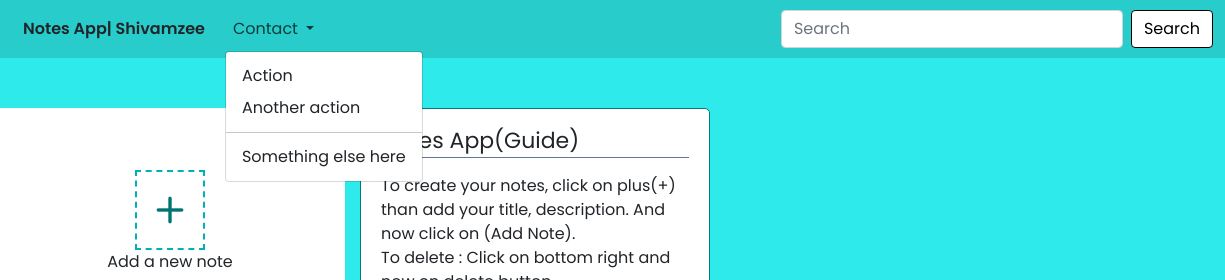
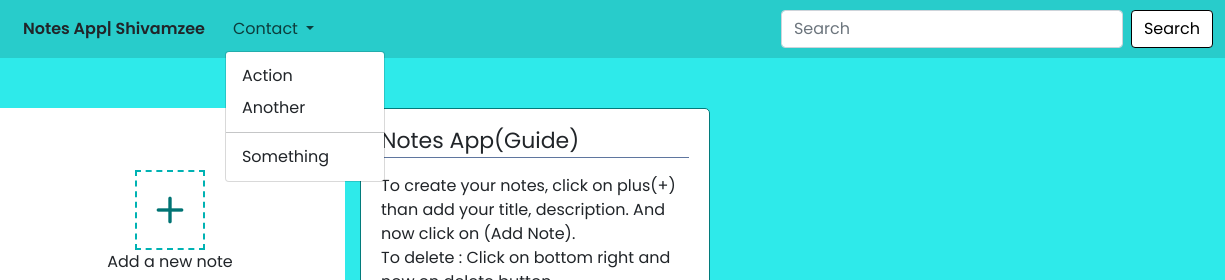
Before and after one commit to Shivamzee/JavaScript-Note-App, a plain HTML site: page JavaScript-Notes App/index.html in a window 1280 px wide. Both pictures are taken after a click on the button "Contact". Shown: the top 280 px of the page, 55-1280 px from the left. Drawn offline with nearby package versions, Linux system fonts and the light colour scheme; a web font is replaced by a local one.

```diff
--- a/JavaScript-Notes App/index.html
+++ b/JavaScript-Notes App/index.html
@@ -57,10 +57,10 @@
               </a>
               <ul class="dropdown-menu" aria-labelledby="navbarDropdown">
                 <li><a class="dropdown-item" href="#">Action</a></li>
-                <li><a class="dropdown-item" href="#">Another action</a></li>
+                <li><a class="dropdown-item" href="#">Another </a></li>
                 <li><hr class="dropdown-divider" /></li>
                 <li>
-                  <a class="dropdown-item" href="#">Something else here</a>
+                  <a class="dropdown-item" href="#">Something</a>
                 </li>
               </ul>
             </li>
```
